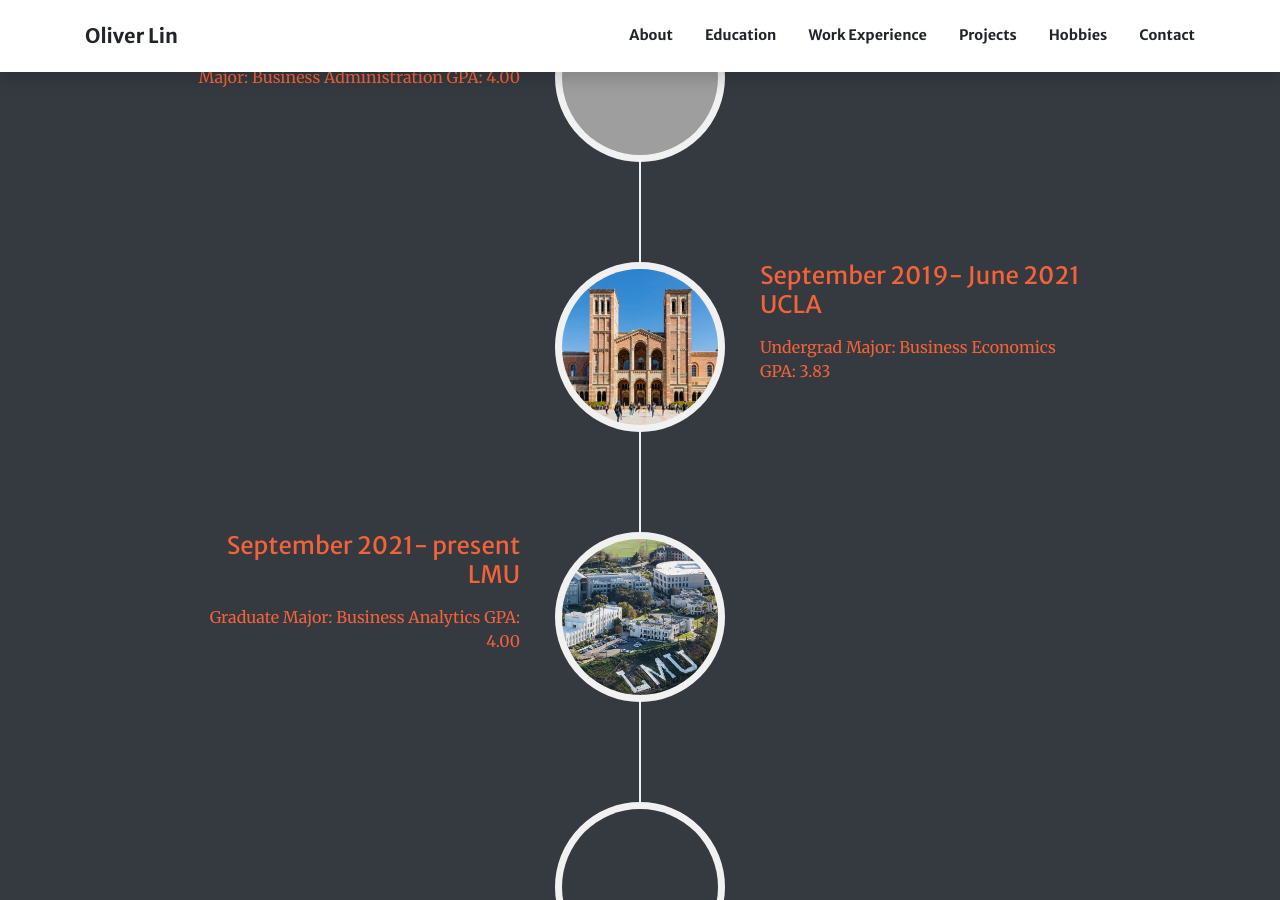
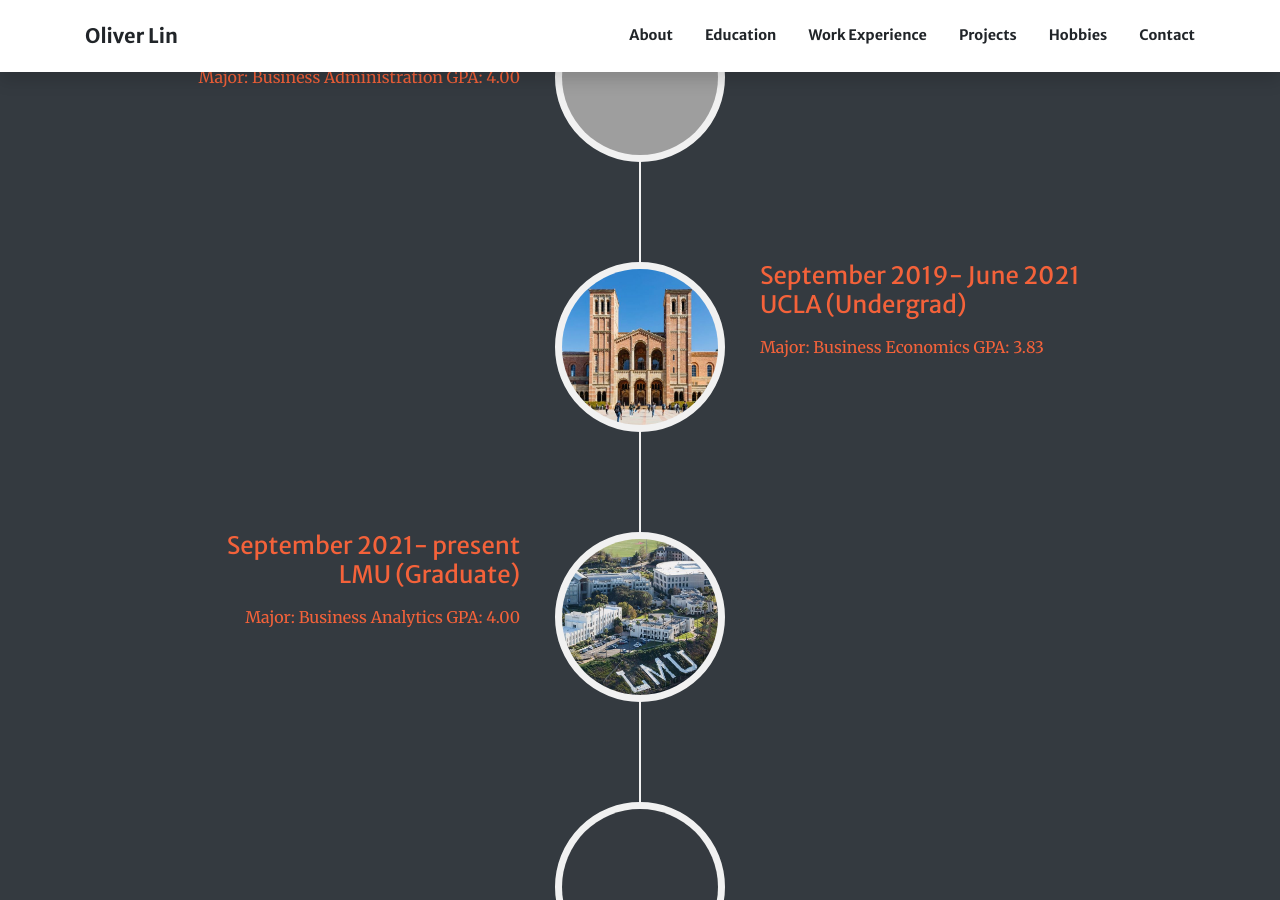
Before and after one commit to oliverlintl/oliverlintl.github.io, a Jekyll site: the page built from index.md, in a window 1280 px wide and 900 px high, scrolled down 1567 px. Built offline with Jekyll 4.4.1, drawn with Linux system fonts in a browser that asks for light colours; grey boxes are pictures that could not be loaded.

```diff
--- a/index.md
+++ b/index.md
@@ -34,17 +34,15 @@ sections:
       - image: assets/img/portfolio/thumbnails/ucla.jpg
         title: >+
           September 2019- June 2021
-          UCLA
+          UCLA (Undergrad)
         text: >-
-          Undergrad
           Major: Business Economics
           GPA: 3.83
       - image: assets/img/portfolio/thumbnails/lmu.jpg
         title: >+
           September 2021- present
-          LMU
+          LMU (Graduate)
         text: >-
-          Graduate
           Major: Business Analytics
           GPA: 4.00
 
```
